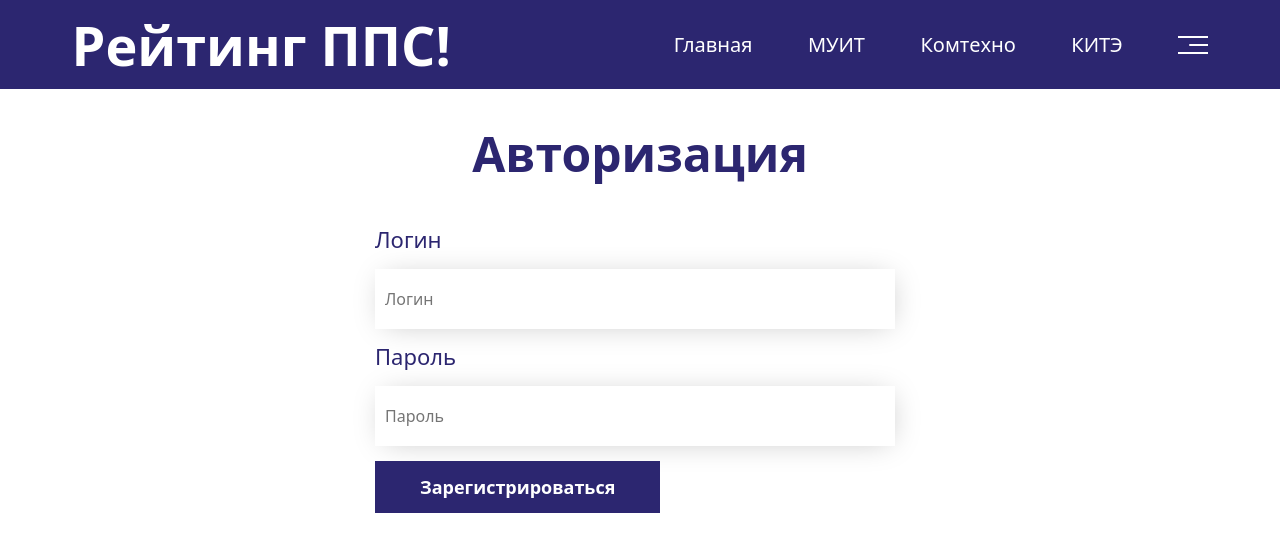
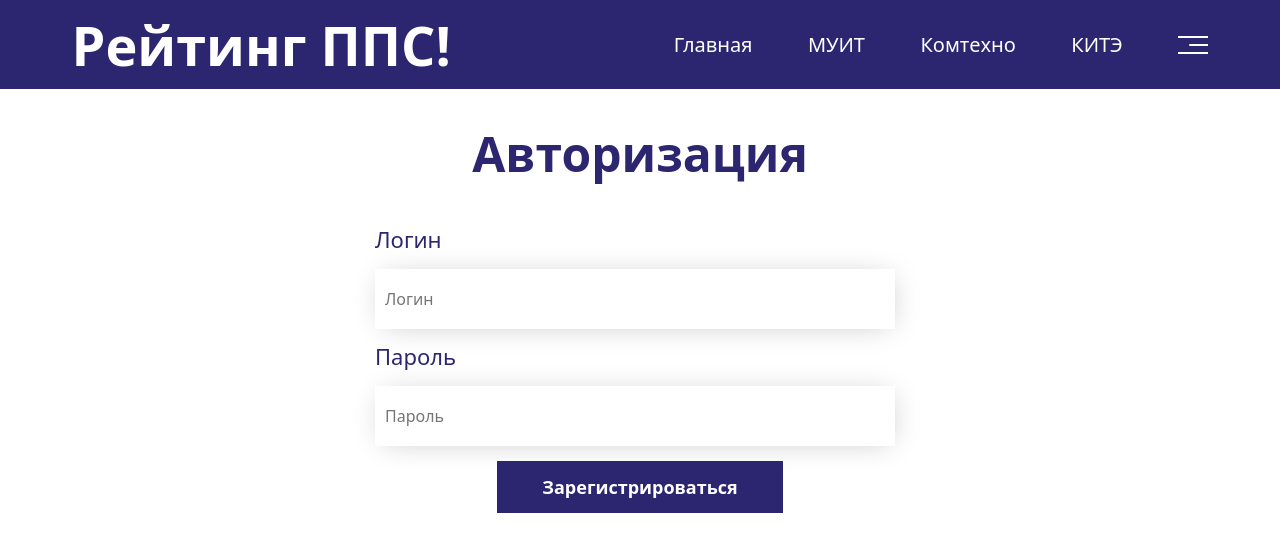
Before and after one commit to MFQ7aq/For_College-, a React (Vite) app: page /Registration in a window 1280 px wide. Shown: the top 552 px of the page. Built offline with nearby package versions, Linux system fonts and the light colour scheme.

Commit message:
22.02 Добавлен Log-out, Убрана возможность регистрации если пользователь уже зареган

```diff
--- a/src/css/Educational.css
+++ b/src/css/Educational.css
@@ -222,6 +222,12 @@
   display: flex;
   justify-content: space-between;
 }
+.auth__btn-center{
+  margin-top: 15px;
+  width: 100%;
+  display: flex;
+  justify-content: center;
+}
 .bnt__log {
   padding: 14px 45px;
   background-color: #16A767;
--- a/src/pages/home/Authorization.jsx
+++ b/src/pages/home/Authorization.jsx
@@ -17,9 +17,9 @@ function Authorization() {
     })
     .then(function (response) {
       if (response.status === 200 || response.status === 201 || response.status === 204) {
+        localStorage.setItem('token', response.data.token);
         setIsLoggedIn(true);
         navigate("/private_office");
-        localStorage.setItem('ten', response.data.token);
       }
     })
     .catch(function (error) {
@@ -28,8 +28,8 @@ function Authorization() {
   }, [name, navigate, password]);
 
   const handleLogout = useCallback(() => {
+    localStorage.removeItem('token');
     setIsLoggedIn(false);
-    localStorage.removeItem('ten');
   }, []);
 
   return (
@@ -42,22 +42,30 @@ function Authorization() {
         <div className="auth__contain">
           <label htmlFor="" className="auth__label">
             {isLoggedIn ? (
-              <button onClick={handleLogout} className="bnt__log Edu__text-S">Выйти</button>
+              <><form>
+                  <p className="input__text Montherat">Логин</p>
+                  <input type="text" className="auth__input Montherat" value={name} onChange={e => setName(e.target.value)} placeholder="Логин" />
+                  <p className="input__text Montherat">Пароль</p>
+                  <input type="password" autoComplete="on" className="auth__input Montherat" value={password} onChange={e => setPassword(e.target.value)} placeholder="Пароль" />
+                </form>
+                <div className="auth__btn">
+                  <button onClick={handleLogout} className="bnt__log Edu__text-S">Выйти</button>
+                </div></>
             ) : (
               <form onSubmit={handleLogin}>
                 <p className="input__text Montherat">Логин</p>
                 <input type="text" className="auth__input Montherat" value={name} onChange={e => setName(e.target.value)} placeholder="Логин" />
                 <p className="input__text Montherat">Пароль</p>
-                <input type="password" className="auth__input Montherat" value={password} onChange={e => setPassword(e.target.value)} placeholder="Пароль" />
+                <input type="password" autoComplete="on" className="auth__input Montherat" value={password} onChange={e => setPassword(e.target.value)} placeholder="Пароль" />
               </form>
             )}
           </label>
-          <div className="auth__btn">
             {!isLoggedIn && (
-              <button onClick={handleLogin} className="bnt__log Edu__text-S">Войти</button>
+              <div className="auth__btn">
+                <button onClick={handleLogin} className="bnt__log Edu__text-S">Войти</button>
+                <Link to="/Registration" className="bnt__reg Edu__text-S link_btn">Регистрация</Link>
+              </div>
             )}
-            <Link to="/Registration" className="bnt__reg Edu__text-S link_btn">Регистрация</Link>
-          </div>
         </div>
       </div>
     </div>
--- a/src/pages/home/Registration.jsx
+++ b/src/pages/home/Registration.jsx
@@ -41,7 +41,7 @@ function Registration() {
               <input type="password" className="auth__input Montherat" value={password} onChange={e => setPassword(e.target.value)} placeholder="Пароль" />
             </form>
           </label>
-          <div className="auth__btn">
+          <div className="auth__btn-center">
             <button className="bnt__reg Edu__text-S" onClick={handleSubmit}>Зарегистрироваться</button>
           </div>
         </div>
```
